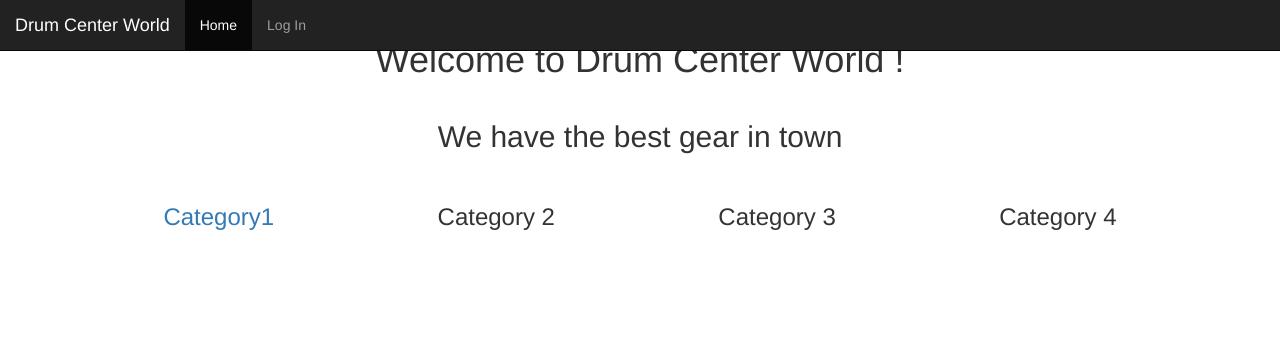
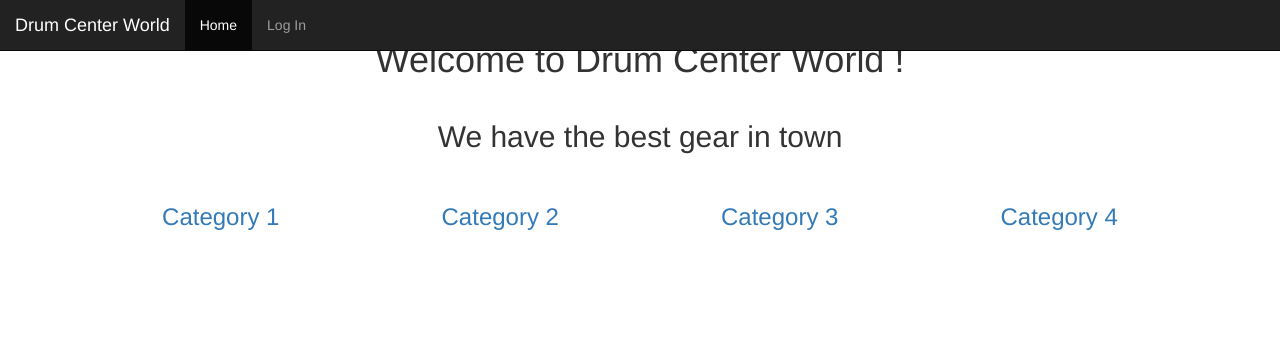
Before and after one commit to george-zip/ecommerce_project, a PHP site: page / in a window 1280 px wide. Shown: the top 351 px of the page. Run offline with PHP 8.4, Linux system fonts and the light colour scheme.

Commit message:
Updated categories in index.php

```diff
--- a/public_html/index.php
+++ b/public_html/index.php
@@ -8,26 +8,25 @@
         </section>
 
         <section class="categories">
-
-
                 <div>
                     <h3>
-                        <a href="Category1.php">Category1</a>
+
+                        <a href="Category1.php?action=<?php echo "1";?>">Category 1</a>
                     </h3>
                 </div>
                 <div>
                     <h3>
-                        Category 2
+                        <a href="Category1.php?action=<?php echo "2";?>">Category 2</a>
                     </h3>
                 </div>
                 <div>
                     <h3>
-                        Category 3
+                        <a href="Category1.php?action=<?php echo "3";?>">Category 3</a>
                     </h3>
                 </div>
                 <div>
                     <h3>
-                        Category 4
+                        <a href="Category1.php?action=<?php echo "4";?>">Category 4</a>
                     </h3>
                 </div>
 
```
